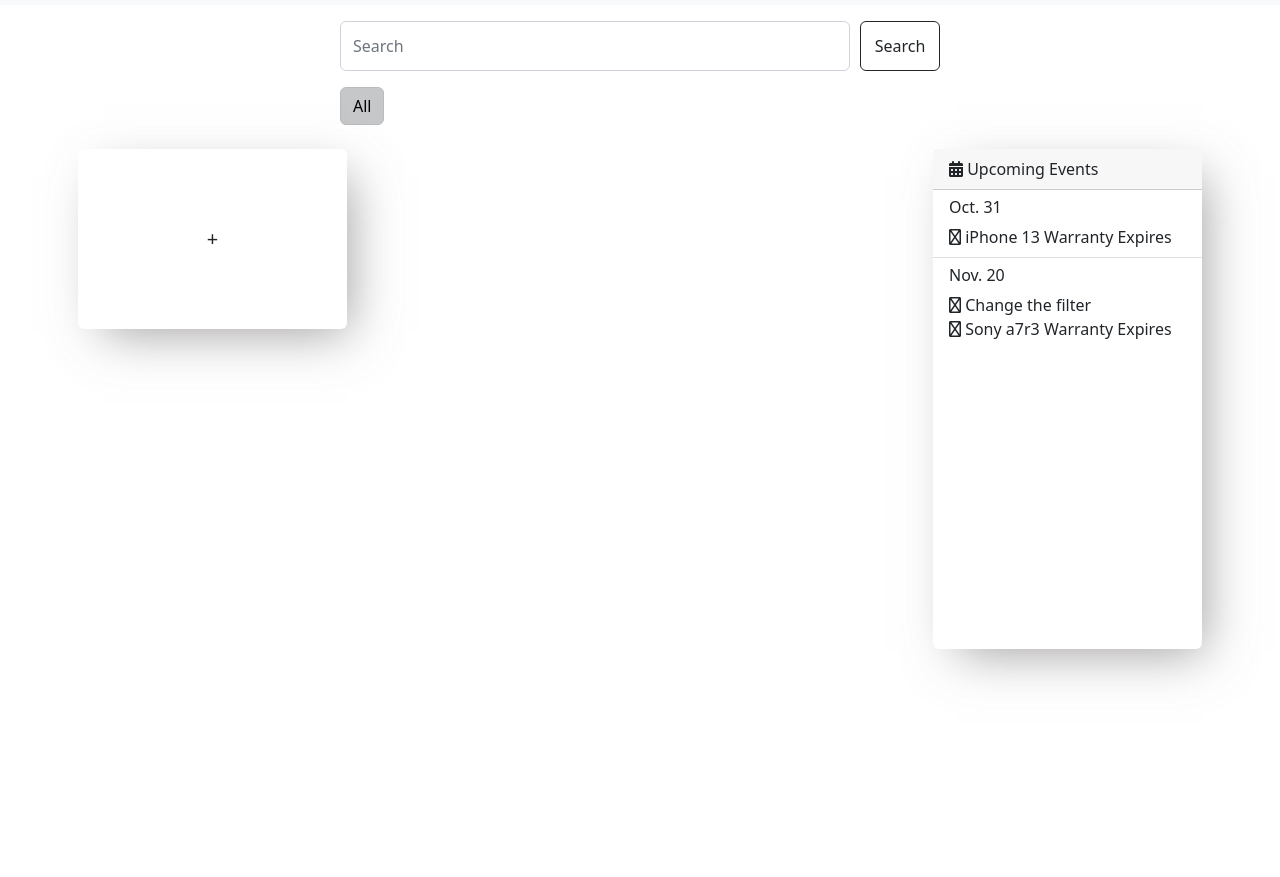
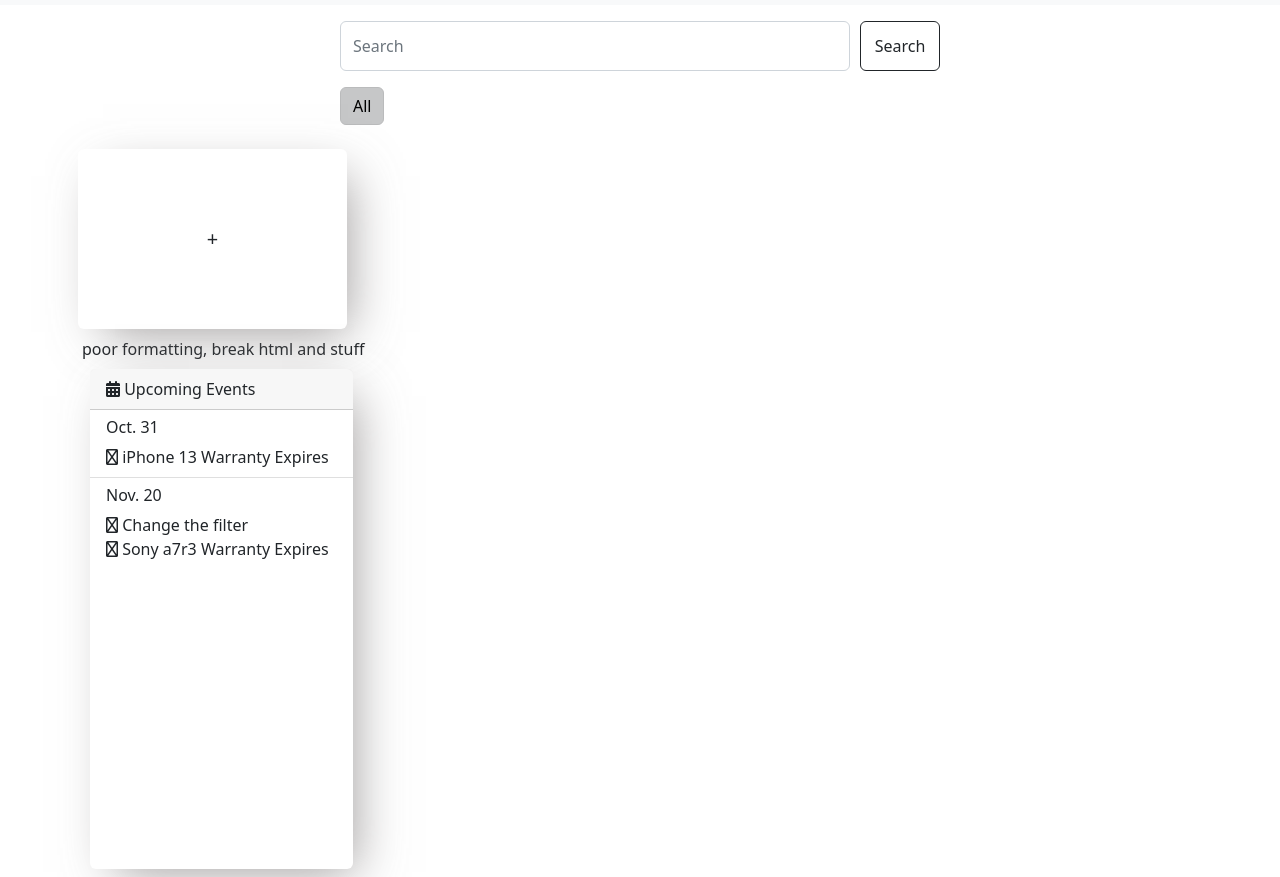
Before and after one commit to cse110-fa22-group25/warrantracker, a website: page src/index.html in a window 1280 px wide. Shown: the part 51-928 px from the top of the page. Before the commit the page ends 800 px from the top, so only its background shows below. Drawn offline with nearby package versions, Linux system fonts and the light colour scheme.

Commit message:
test commit

```diff
--- a/src/index.html
+++ b/src/index.html
@@ -90,6 +90,7 @@
             </div>
           </div>
         </div>
+        <div>poor formatting, break html and stuff
 
         <!-- div for upcoming event -->
         <div class="col-lg-3 p-2">
```
